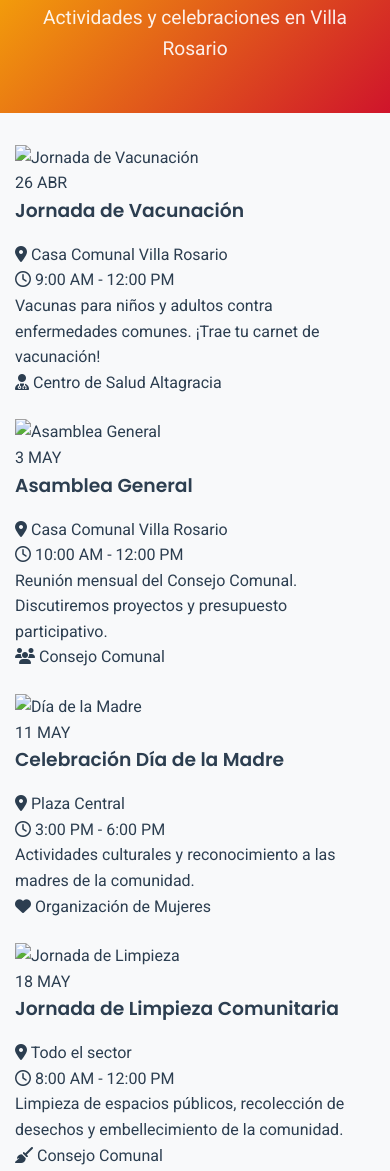
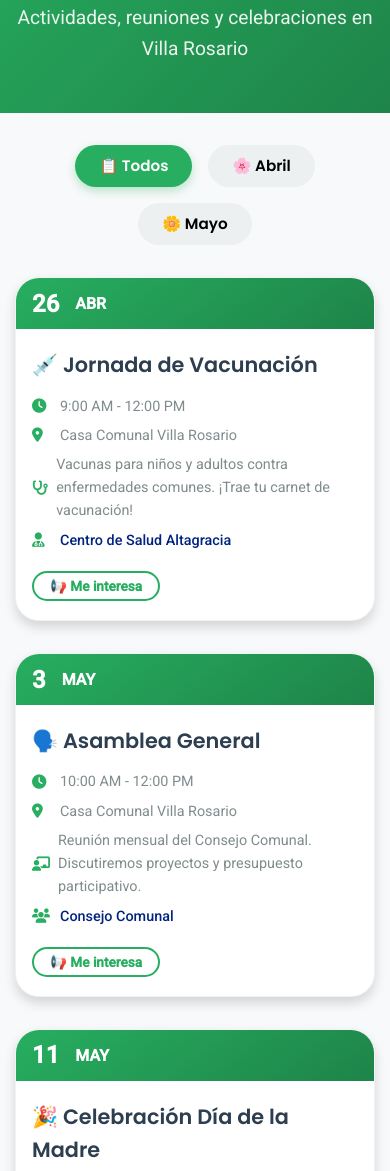
Before and after one commit to thegoatzzbad02-blip/Avance-de-proyecto-Villa-rosario, a plain HTML site: page eventos.html in a window 390 px wide. Shown: the part 310-1481 px from the top of the page. Drawn offline with Linux system fonts and the light colour scheme.

Commit message:
Rediseño completo de la página de Eventos: tarjetas modernas, filtros por mes, botones interactivos y toast de confirmación. Menú actualizado en todas las páginas.

```diff
--- a/css/estilo.css
+++ b/css/estilo.css
@@ -2336,3 +2336,165 @@ h1, h2, h3, h4, h5, h6 {
         width: 95%;
     }
 }
+/* =============================================
+   EVENTOS COMUNITARIOS - ESTILOS MODERNOS
+   ============================================= */
+
+/* Filtros rápidos */
+.eventos-filtros {
+    display: flex;
+    justify-content: center;
+    gap: 1rem;
+    margin: 2rem 0;
+    flex-wrap: wrap;
+}
+.filtro-btn {
+    background: var(--color-gris-claro);
+    border: none;
+    padding: 0.6rem 1.5rem;
+    border-radius: 50px;
+    font-weight: 600;
+    cursor: pointer;
+    transition: all 0.3s;
+    font-size: 0.95rem;
+    font-family: 'Poppins', sans-serif;
+}
+.filtro-btn.active {
+    background: var(--color-verde);
+    color: white;
+    box-shadow: 0 4px 10px rgba(39,174,96,0.3);
+}
+.filtro-btn:hover:not(.active) {
+    background: #d5dbdb;
+    transform: translateY(-2px);
+}
+
+/* Grid moderno de eventos */
+.eventos-grid-moderno {
+    display: grid;
+    grid-template-columns: repeat(auto-fill, minmax(340px, 1fr));
+    gap: 2rem;
+    margin: 2rem 0;
+}
+.evento-card-moderno {
+    display: flex;
+    background: white;
+    border-radius: 24px;
+    overflow: hidden;
+    box-shadow: var(--sombra-media);
+    transition: all 0.3s;
+    border: 1px solid rgba(0,0,0,0.05);
+}
+.evento-card-moderno:hover {
+    transform: translateY(-6px);
+    box-shadow: var(--sombra-fuerte);
+}
+/* Fecha destacada */
+.evento-fecha-destacada {
+    background: linear-gradient(145deg, var(--color-verde), #1E8449);
+    color: white;
+    min-width: 85px;
+    display: flex;
+    flex-direction: column;
+    align-items: center;
+    justify-content: center;
+    padding: 1rem 0.5rem;
+    text-align: center;
+}
+.evento-fecha-destacada .dia {
+    font-size: 2.2rem;
+    font-weight: 800;
+    line-height: 1;
+}
+.evento-fecha-destacada .mes {
+    font-size: 1rem;
+    font-weight: 600;
+    text-transform: uppercase;
+}
+.evento-contenido {
+    padding: 1.2rem 1.2rem 1.2rem 1rem;
+    flex: 1;
+}
+.evento-contenido h3 {
+    font-size: 1.3rem;
+    margin-bottom: 0.8rem;
+    color: var(--color-gris-oscuro);
+}
+.evento-info p {
+    margin: 0.4rem 0;
+    font-size: 0.9rem;
+    color: var(--color-gris-medio);
+    display: flex;
+    align-items: center;
+    gap: 8px;
+}
+.evento-info p i {
+    width: 20px;
+    color: var(--color-verde);
+}
+.organizador {
+    font-weight: 500;
+    color: var(--color-azul) !important;
+}
+.btn-interesado {
+    background: transparent;
+    border: 2px solid var(--color-verde);
+    color: var(--color-verde);
+    padding: 0.3rem 1rem;
+    border-radius: 40px;
+    font-size: 0.85rem;
+    font-weight: 600;
+    cursor: pointer;
+    transition: all 0.2s;
+    margin-top: 0.8rem;
+    font-family: inherit;
+}
+.btn-interesado:hover {
+    background: var(--color-verde);
+    color: white;
+    transform: scale(1.02);
+}
+/* Toast notificación */
+.toast-notificacion {
+    position: fixed;
+    bottom: 30px;
+    left: 50%;
+    transform: translateX(-50%) scale(0.9);
+    background: #333;
+    color: white;
+    padding: 0.8rem 1.5rem;
+    border-radius: 50px;
+    font-size: 0.9rem;
+    opacity: 0;
+    pointer-events: none;
+    transition: all 0.3s;
+    z-index: 10001;
+    background-color: var(--color-verde);
+    box-shadow: 0 4px 12px rgba(0,0,0,0.2);
+}
+.toast-notificacion.mostrar {
+    opacity: 1;
+    transform: translateX(-50%) scale(1);
+}
+/* Responsive */
+@media (max-width: 768px) {
+    .eventos-grid-moderno {
+        grid-template-columns: 1fr;
+    }
+    .evento-card-moderno {
+        flex-direction: column;
+    }
+    .evento-fecha-destacada {
+        flex-direction: row;
+        gap: 1rem;
+        justify-content: flex-start;
+        padding: 0.8rem 1rem;
+    }
+    .evento-fecha-destacada .dia,
+    .evento-fecha-destacada .mes {
+        display: inline;
+    }
+    .evento-fecha-destacada .dia {
+        font-size: 1.5rem;
+    }
+}
--- a/eventos.html
+++ b/eventos.html
@@ -3,142 +3,134 @@
 <head>
     <meta charset="UTF-8">
     <meta name="viewport" content="width=device-width, initial-scale=1.0">
-    <title>Eventos - Villa Rosario</title>
+    <title>Eventos Comunitarios - Villa Rosario</title>
     <link rel="stylesheet" href="css/estilo.css">
     <link rel="stylesheet" href="https://cdnjs.cloudflare.com/ajax/libs/font-awesome/6.4.0/css/all.min.css">
     <link href="https://fonts.googleapis.com/css2?family=Poppins:wght@300;400;600;700&family=Roboto:wght@400;500&display=swap" rel="stylesheet">
 </head>
 <body>
-   <!-- ==================== BARRA DE NAVEGACIÓN ==================== -->
+    <!-- ==================== NAVEGACIÓN ==================== -->
     <nav class="navbar">
         <div class="nav-container">
             <a href="index.html" class="logo">
-                <img src="imagenes/logoVilla.png" alt="Logo Villa Rosario" id="logo-img">
+                <img src="imagenes/logo-villa-rosario.png" alt="Logo Villa Rosario" id="logo-img">
                 <div class="logo-text">
                     <span class="logo-title">VILLA ROSARIO</span>
                     <span class="logo-subtitle">Comunidad Organizada</span>
                 </div>
             </a>
-
             <input type="checkbox" id="menu-toggle" class="menu-toggle">
             <label for="menu-toggle" class="menu-btn">
                 <i class="fas fa-bars"></i>
             </label>
             <ul class="nav-menu">
-                <li><a href="index.html" class="active"><i class="fas fa-home"></i> Inicio</a></li>
+                <li><a href="index.html"><i class="fas fa-home"></i> Inicio</a></li>
                 <li><a href="consejo-comunal.html"><i class="fas fa-users"></i> Consejo Comunal</a></li>
                 <li><a href="articulos.html"><i class="fas fa-newspaper"></i> Noticias</a></li>
+                <li><a href="eventos.html" class="active"><i class="fas fa-calendar-alt"></i> Eventos</a></li>
+                <li><a href="proyectos.html"><i class="fas fa-rocket"></i> Proyectos</a></li>
                 <li><a href="servicios.html"><i class="fas fa-bolt"></i> Servicios</a></li>
-                <li><a href="proyectos.html"><i class="fas fa-flag"></i> Proyectos</a></li>
                 <li><a href="emprendedores.html"><i class="fas fa-store"></i> Emprendedores</a></li>
-                <li><a href="historia.html"><i class="fas fa-envelope"></i> Historia</a></li>
-                <li><a href="eventos.html"><i class="fas fa-envelope"></i> Eventos</a></li>
+                <li><a href="contacto.html"><i class="fas fa-envelope"></i> Contacto</a></li>
             </ul>
         </div>
     </nav>
 
     <!-- ==================== ENCABEZADO ==================== -->
-    <header class="page-header" style="background: linear-gradient(135deg, var(--color-amarillo), var(--color-rojo));">
+    <header class="page-header" style="background: linear-gradient(135deg, var(--color-verde), #1E8449);">
         <div class="container">
-            <h1>Eventos Comunitarios</h1>
-            <p>Actividades y celebraciones en Villa Rosario</p>
+            <h1>📅 Eventos Comunitarios</h1>
+            <p>Actividades, reuniones y celebraciones en Villa Rosario</p>
         </div>
     </header>
 
     <main>
         <div class="container">
-            <div class="eventos-grid">
-                <!-- Evento 1 -->
-                <article class="evento-card">
-                    <div class="evento-imagen">
-                        <img src="imagenes/evento-vacunacion.jpg" alt="Jornada de Vacunación" loading="lazy">
-                        <div class="evento-fecha-badge">
-                            <span class="dia">26</span>
-                            <span class="mes">ABR</span>
-                        </div>
+            <!-- Filtros rápidos (opcional) -->
+            <div class="eventos-filtros">
+                <button class="filtro-btn active" data-mes="todos">📋 Todos</button>
+                <button class="filtro-btn" data-mes="abril">🌸 Abril</button>
+                <button class="filtro-btn" data-mes="mayo">🌼 Mayo</button>
+            </div>
+
+            <!-- Grid de eventos mejorado -->
+            <div class="eventos-grid-moderno">
+                <!-- Evento 1: Jornada de Vacunación (Abril) -->
+                <div class="evento-card-moderno" data-mes="abril">
+                    <div class="evento-fecha-destacada">
+                        <span class="dia">26</span>
+                        <span class="mes">ABR</span>
                     </div>
                     <div class="evento-contenido">
-                        <h3>Jornada de Vacunación</h3>
-                        <p class="evento-lugar"><i class="fas fa-map-marker-alt"></i> Casa Comunal Villa Rosario</p>
-                        <p class="evento-hora"><i class="far fa-clock"></i> 9:00 AM - 12:00 PM</p>
-                        <p class="evento-descripcion">Vacunas para niños y adultos contra enfermedades comunes. ¡Trae tu carnet de vacunación!</p>
-                        <div class="evento-organizador">
-                            <i class="fas fa-user-md"></i> Centro de Salud Altagracia
+                        <h3>💉 Jornada de Vacunación</h3>
+                        <div class="evento-info">
+                            <p><i class="fas fa-clock"></i> 9:00 AM - 12:00 PM</p>
+                            <p><i class="fas fa-map-marker-alt"></i> Casa Comunal Villa Rosario</p>
+                            <p><i class="fas fa-stethoscope"></i> Vacunas para niños y adultos contra enfermedades comunes. ¡Trae tu carnet de vacunación!</p>
+                            <p class="organizador"><i class="fas fa-user-md"></i> Centro de Salud Altagracia</p>
                         </div>
+                        <button class="btn-interesado" data-evento="Jornada de Vacunación">📢 Me interesa</button>
                     </div>
-                </article>
+                </div>
 
-                <!-- Evento 2 -->
-                <article class="evento-card">
-                    <div class="evento-imagen">
-                        <img src="imagenes/evento-asamblea.jpg" alt="Asamblea General" loading="lazy">
-                        <div class="evento-fecha-badge">
-                            <span class="dia">3</span>
-                            <span class="mes">MAY</span>
-                        </div>
+                <!-- Evento 2: Asamblea General (Mayo) -->
+                <div class="evento-card-moderno" data-mes="mayo">
+                    <div class="evento-fecha-destacada">
+                        <span class="dia">3</span>
+                        <span class="mes">MAY</span>
                     </div>
                     <div class="evento-contenido">
-                        <h3>Asamblea General</h3>
-                        <p class="evento-lugar"><i class="fas fa-map-marker-alt"></i> Casa Comunal Villa Rosario</p>
-                        <p class="evento-hora"><i class="far fa-clock"></i> 10:00 AM - 12:00 PM</p>
-                        <p class="evento-descripcion">Reunión mensual del Consejo Comunal. Discutiremos proyectos y presupuesto participativo.</p>
-                        <div class="evento-organizador">
-                            <i class="fas fa-users"></i> Consejo Comunal
+                        <h3>🗣️ Asamblea General</h3>
+                        <div class="evento-info">
+                            <p><i class="fas fa-clock"></i> 10:00 AM - 12:00 PM</p>
+                            <p><i class="fas fa-map-marker-alt"></i> Casa Comunal Villa Rosario</p>
+                            <p><i class="fas fa-chalkboard-user"></i> Reunión mensual del Consejo Comunal. Discutiremos proyectos y presupuesto participativo.</p>
+                            <p class="organizador"><i class="fas fa-users"></i> Consejo Comunal</p>
                         </div>
+                        <button class="btn-interesado" data-evento="Asamblea General">📢 Me interesa</button>
                     </div>
-                </article>
+                </div>
 
-                <!-- Evento 3 -->
-                <article class="evento-card">
-                    <div class="evento-imagen">
-                        <img src="imagenes/evento-madres.jpg" alt="Día de la Madre" loading="lazy">
-                        <div class="evento-fecha-badge">
-                            <span class="dia">11</span>
-                            <span class="mes">MAY</span>
-                        </div>
+                <!-- Evento 3: Celebración Día de la Madre (Mayo) -->
+                <div class="evento-card-moderno" data-mes="mayo">
+                    <div class="evento-fecha-destacada">
+                        <span class="dia">11</span>
+                        <span class="mes">MAY</span>
                     </div>
                     <div class="evento-contenido">
-                        <h3>Celebración Día de la Madre</h3>
-                        <p class="evento-lugar"><i class="fas fa-map-marker-alt"></i> Plaza Central</p>
-                        <p class="evento-hora"><i class="far fa-clock"></i> 3:00 PM - 6:00 PM</p>
-                        <p class="evento-descripcion">Actividades culturales y reconocimiento a las madres de la comunidad.</p>
-                        <div class="evento-organizador">
-                            <i class="fas fa-heart"></i> Organización de Mujeres
+                        <h3>🎉 Celebración Día de la Madre</h3>
+                        <div class="evento-info">
+                            <p><i class="fas fa-clock"></i> 3:00 PM - 6:00 PM</p>
+                            <p><i class="fas fa-map-marker-alt"></i> Plaza Central</p>
+                            <p><i class="fas fa-music"></i> Actividades culturales y reconocimiento a las madres de la comunidad.</p>
+                            <p class="organizador"><i class="fas fa-female"></i> Organización de Mujeres</p>
                         </div>
+                        <button class="btn-interesado" data-evento="Celebración Día de la Madre">📢 Me interesa</button>
                     </div>
-                </article>
+                </div>
 
-                <!-- Evento 4 -->
-                <article class="evento-card">
-                    <div class="evento-imagen">
-                        <img src="imagenes/evento-limpieza.jpg" alt="Jornada de Limpieza" loading="lazy">
-                        <div class="evento-fecha-badge">
-                            <span class="dia">18</span>
-                            <span class="mes">MAY</span>
-                        </div>
+                <!-- Evento 4: Jornada de Limpieza (Abril) - nuevo -->
+                <div class="evento-card-moderno" data-mes="abril">
+                    <div class="evento-fecha-destacada">
+                        <span class="dia">19</span>
+                        <span class="mes">ABR</span>
                     </div>
                     <div class="evento-contenido">
-                        <h3>Jornada de Limpieza Comunitaria</h3>
-                        <p class="evento-lugar"><i class="fas fa-map-marker-alt"></i> Todo el sector</p>
-                        <p class="evento-hora"><i class="far fa-clock"></i> 8:00 AM - 12:00 PM</p>
-                        <p class="evento-descripcion">Limpieza de espacios públicos, recolección de desechos y embellecimiento de la comunidad.</p>
-                        <div class="evento-organizador">
-                            <i class="fas fa-broom"></i> Consejo Comunal
+                        <h3>🧹 Jornada de Limpieza</h3>
+                        <div class="evento-info">
+                            <p><i class="fas fa-clock"></i> 8:00 AM - 12:00 PM</p>
+                            <p><i class="fas fa-map-marker-alt"></i> Calles 1, 2 y 3</p>
+                            <p><i class="fas fa-recycle"></i> Recogida de desechos, limpieza de canales y embellecimiento de áreas comunes.</p>
+                            <p class="organizador"><i class="fas fa-leaf"></i> Comité de Ambiente</p>
                         </div>
+                        <button class="btn-interesado" data-evento="Jornada de Limpieza">📢 Me interesa</button>
                     </div>
-                </article>
-            </div>
-
-            <!-- Mensaje para proponer eventos -->
-            <div style="text-align: center; margin: 4rem 0; padding: 2rem; background: var(--color-gris-claro); border-radius: 10px;">
-                <h3>¿Quieres proponer un evento?</h3>
-                <p>Si tienes una idea para un evento comunitario, contáctanos para evaluarlo y organizarlo juntos.</p>
-                <a href="contacto.html" style="display: inline-block; margin-top: 1rem; background: var(--color-amarillo); color: var(--color-azul); padding: 0.8rem 2rem; border-radius: 50px; text-decoration: none; font-weight: 600;">Proponer Evento</a>
+                </div>
             </div>
         </div>
     </main>
 
-    <!-- ==================== FOOTER ==================== -->
+    <!-- ==================== FOOTER ==================== (igual que en las demás páginas) -->
     <footer class="footer">
         <div class="container">
             <div class="footer-grid">
@@ -166,7 +158,6 @@
                     <p><i class="fas fa-phone"></i> <strong>Teléfono:</strong> 0293-123-4567</p>
                     <p><i class="fas fa-envelope"></i> <strong>Email:</strong> consejo@villarosario.gob.ve</p>
                     <p><i class="fas fa-clock"></i> <strong>Horario:</strong> Lunes a Viernes 8am-4pm</p>
-                    <p>Únete al grupo oficial:</p>
                     <a href="https://wa.me/584141234567?text=Hola,%20quisiera%20unirme%20al%20grupo%20de%20Villa%20Rosario" class="btn-whatsapp" target="_blank">
                         <i class="fab fa-whatsapp"></i> Unirse al grupo
                     </a>
@@ -179,7 +170,9 @@
         </div>
     </footer>
 
-    <!-- ==================== SCRIPTS ==================== -->
+    <!-- ==================== TOAST NOTIFICACIÓN (opcional) ==================== -->
+    <div id="toastMensaje" class="toast-notificacion">¡Gracias por tu interés! Te avisaremos pronto.</div>
+
     <script src="js/main.js" defer></script>
 </body>
 </html>
```
Also changed, not shown: js/main.js (+45 -0 lines).
